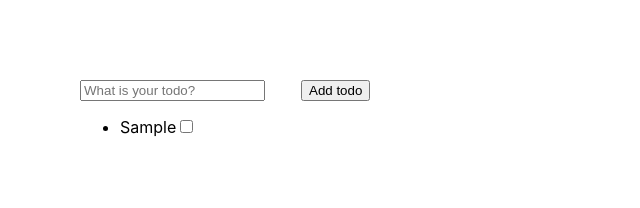
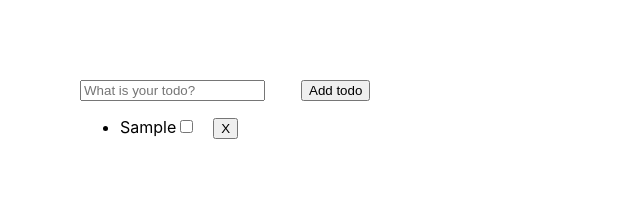
Before and after one commit to PokizaSdv/react-app-todo, a React (Create React App) app: page / in a window 1280 px wide. Both pictures are taken after typing "Sample" into the empty fields and a click on the input "Add todo". Shown: the top 208 px of the page, without its empty margins (0-640 px from the left). Built offline with nearby package versions, Linux system fonts and the light colour scheme.

Commit message:
Implement Deleting todo

```diff
--- a/src/App.js
+++ b/src/App.js
@@ -69,6 +69,18 @@ class App extends React.Component {
         });
     };
 
+    deleteTodo = (todoId) => {
+        this.setState((prevState) => {
+            const leftTodos = prevState.todos.filter((todo) => {
+                return todo.id !== todoId;
+            });
+            return {
+                todos: leftTodos,
+                showEditModal: false
+            };
+        });
+    };
+
     render() {
         return (
             <main>
@@ -101,6 +113,12 @@ class App extends React.Component {
                                         this.isDone(todo.id, e.target.checked);
                                     }}
                                 ></input>
+
+                                <button
+                                    onClick={() => this.deleteTodo(todo.id)}
+                                >
+                                    X
+                                </button>
                             </li>
                         );
                     })}
```
